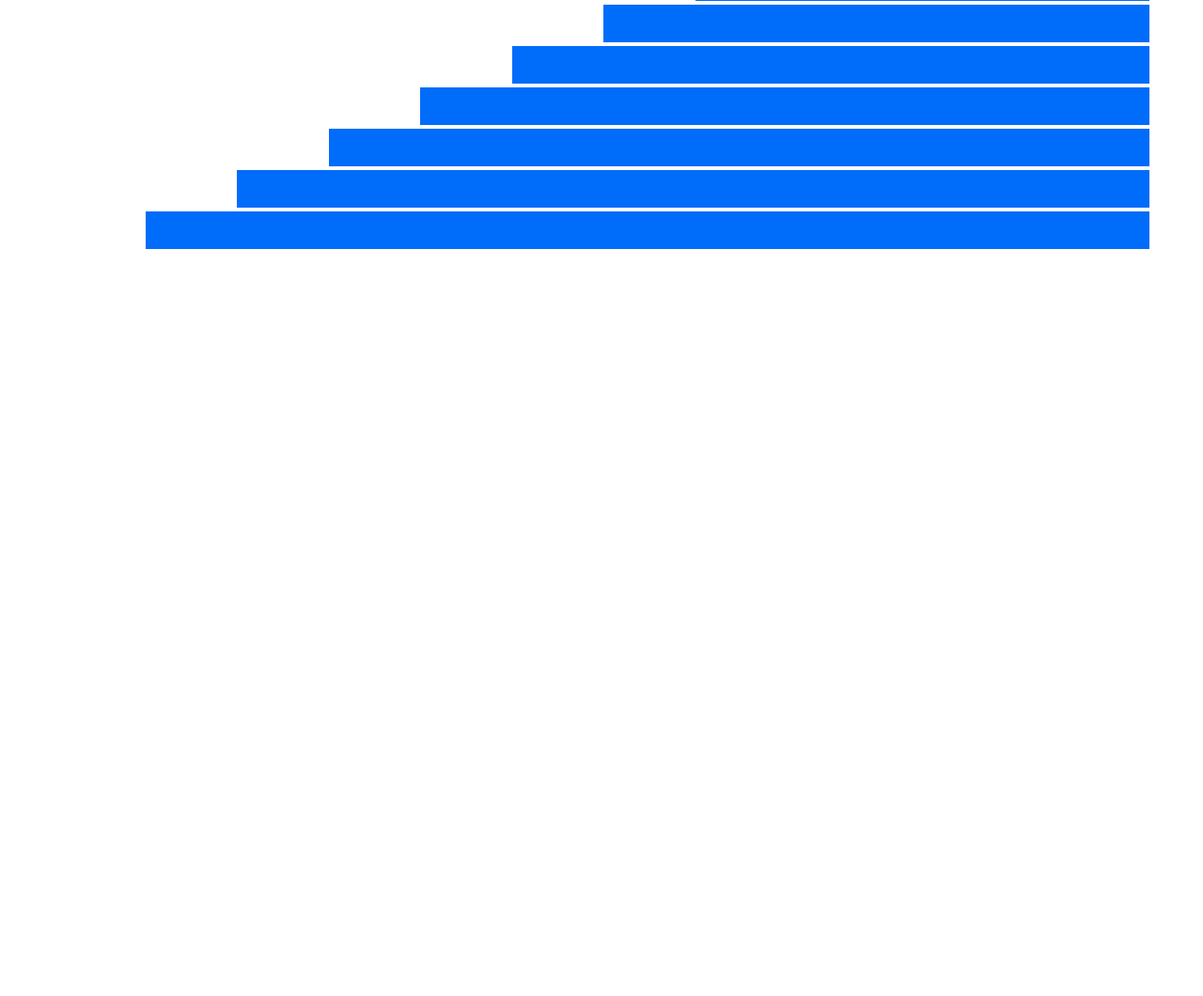
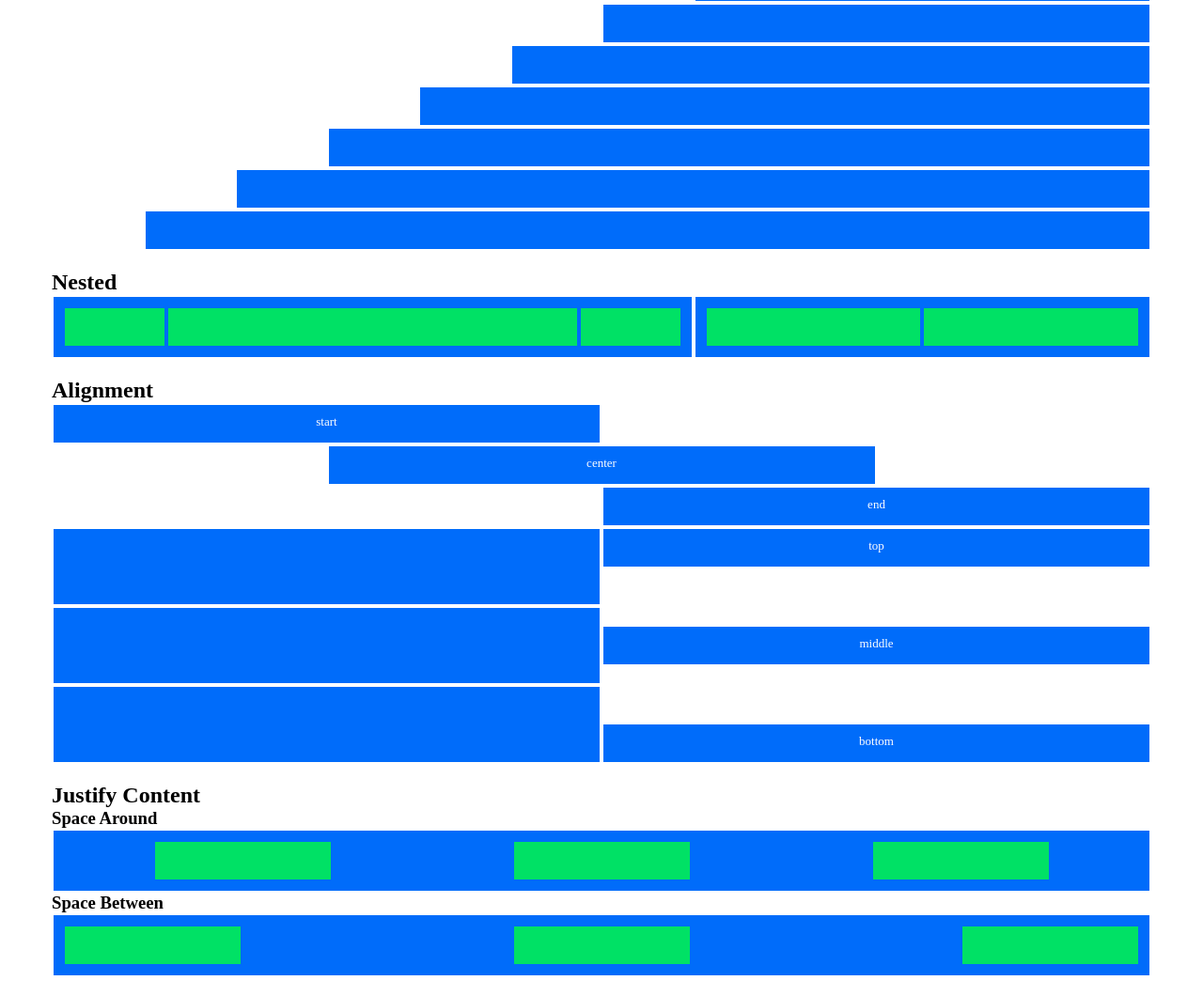
Before and after one commit to MirkoGLostia/html-css-12bool, a plain HTML site: page index.html in a window 1280 px wide. Shown: the part 907-1967 px from the top of the page at 94% size. Before the commit the page ends 1194 px from the top, so only its background shows below. Drawn offline with Linux system fonts and the light colour scheme.

Commit message:
bonus-part

```diff
--- a/css/style.css
+++ b/css/style.css
@@ -27,3 +27,7 @@ section {
     font-size: small;
     min-height: 40px;
 }
+
+.sp-big {
+    min-height: 80px;
+}
--- a/index.html
+++ b/index.html
@@ -383,5 +383,187 @@
 
     </section>
 
+    <!-- BONUS -->
+    <section>
+        <div class="row container">
+            <div class="col-lg-12">
+                <h2>Nested</h2>
+            </div>
+        </div>
+
+        <section>
+            <div class="row container">
+                <div class="col-lg-7">
+                    <div class="blue">
+                        <div class="row container">
+                            <div class="col-lg-2">
+                                <div class="green">
+                                </div>
+                            </div>
+                            <div class="col-lg-8">
+                                <div class="green">
+                                </div>
+                            </div>
+                            <div class="col-lg-2">
+                                <div class="green">
+                                </div>
+                            </div>
+                        </div>
+                    </div>
+                </div>
+                <div class="col-lg-5">
+                    <div class="blue">
+                        <div class="row container">
+                            <div class="col-lg-6">
+                                <div class="green">
+                                </div>
+                            </div>
+                            <div class="col-lg-6">
+                                <div class="green">
+                                </div>
+                            </div>
+                        </div>
+                    </div>
+                </div>
+            </div>
+        </section>
+    </section>
+
+    <section>
+        <div class="row container">
+            <div class="col-lg-12">
+                <h2>Alignment</h2>
+            </div>
+        </div>
+
+        <section>
+            <!-- first row -->
+            <div class="row container start-lg">
+                <div class="col-lg-6">
+                    <div class="blue">
+                        <span>start</span>
+                    </div>
+                </div>
+            </div>
+
+            <!-- second row -->
+            <div class="row container center-lg">
+                <div class="col-lg-6">
+                    <div class="blue">
+                        <span>center</span>
+                    </div>
+                </div>
+            </div>
+
+            <!-- third row -->
+            <div class="row container end-lg">
+                <div class="col-lg-6">
+                    <div class="blue">
+                        <span>end</span>
+                    </div>
+                </div>
+            </div>
+
+            <!-- fourth row -->
+            <div class="row container top-lg">
+                <div class="col-lg-6">
+                    <div class="blue sp-big">
+                    </div>
+                </div>
+                <div class="col-lg-6">
+                    <div class="blue">
+                        <span>top</span>
+                    </div>
+                </div>
+            </div>
+
+            <!-- fifth row -->
+            <div class="row container middle-lg">
+                <div class="col-lg-6">
+                    <div class="blue sp-big">
+                    </div>
+                </div>
+                <div class="col-lg-6">
+                    <div class="blue">
+                        <span>middle</span>
+                    </div>
+                </div>
+            </div>
+
+            <!-- sixth row -->
+            <div class="row container bottom-lg">
+                <div class="col-lg-6">
+                    <div class="blue sp-big">
+                    </div>
+                </div>
+                <div class="col-lg-6">
+                    <div class="blue">
+                        <span>bottom</span>
+                    </div>
+                </div>
+            </div>
+
+        </section>
+
+
+    </section>
+
+    <section>
+        <div class="row container">
+            <div class="col-lg-12">
+                <h2>Justify Content</h2>
+            </div>
+        </div>
+
+        <div class="row container">
+            <div class="col-lg-12">
+                <h3>Space Around</h3>
+            </div>
+        </div>
+
+        <div class="row container">
+            <div class="col-lg-12">
+                <div class="blue">
+                    <div class="row container around-lg">
+                        <div class="col-lg-2">
+                            <div class="green"></div>
+                        </div>
+                        <div class="col-lg-2">
+                            <div class="green"></div>
+                        </div>
+                        <div class="col-lg-2">
+                            <div class="green"></div>
+                        </div>
+                    </div>
+                </div>
+            </div>
+        </div>
+
+        <div class="row container">
+            <div class="col-lg-12">
+                <h3>Space Between</h3>
+            </div>
+        </div>
+
+        <div class="row container">
+            <div class="col-lg-12">
+                <div class="blue">
+                    <div class="row container between-lg">
+                        <div class="col-lg-2">
+                            <div class="green"></div>
+                        </div>
+                        <div class="col-lg-2">
+                            <div class="green"></div>
+                        </div>
+                        <div class="col-lg-2">
+                            <div class="green"></div>
+                        </div>
+                    </div>
+                </div>
+            </div>
+        </div>
+
+    </section>
+
 </body>
 </html>
```
